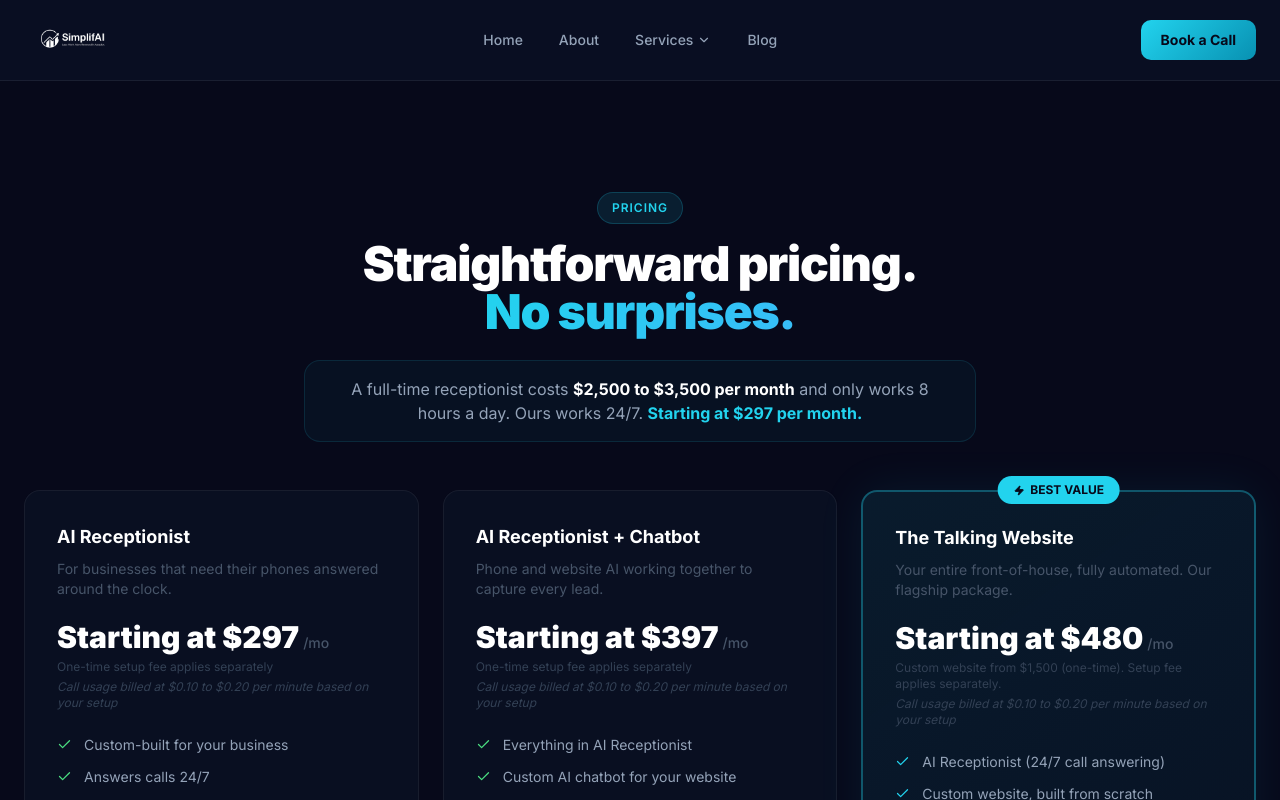
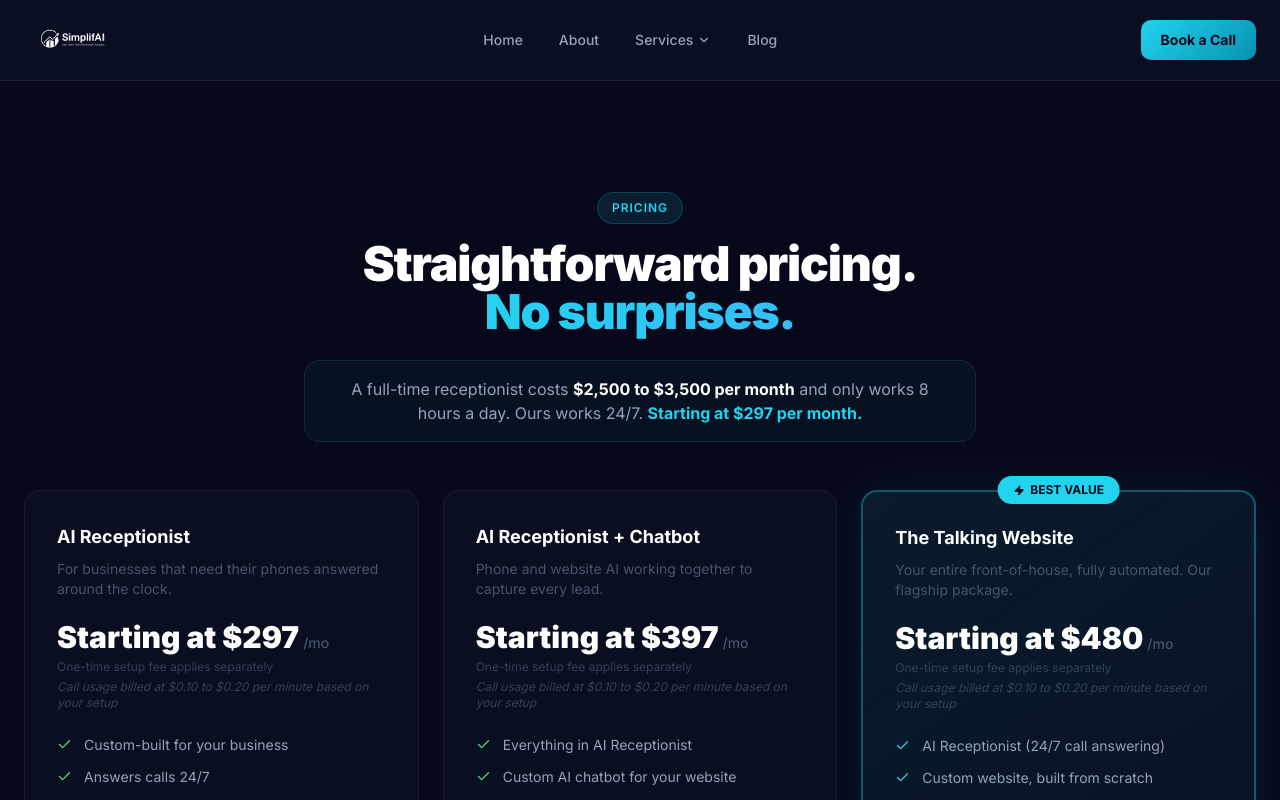
Before and after one commit to ted00789/simplifai-website, a Next.js app: page /pricing in a window 1280 px wide. Shown: the top 800 px of the page. Built offline with nearby package versions, Linux system fonts and the light colour scheme.

Commit message:
Fix Talking Website setup fee — remove specific $1,500 figure
Both pricing.md and PricingSection now show 'One-time (quoted separately)'
consistent with the other two plans.

Co-Authored-By: Claude Sonnet 4.6 <noreply@anthropic.com>

```diff
--- a/src/components/PricingSection.tsx
+++ b/src/components/PricingSection.tsx
@@ -46,7 +46,7 @@ const tiers = [
     name: 'The Talking Website',
     price: 'Starting at $480',
     period: '/mo',
-    setup: 'Custom website from $1,500 (one-time). Setup fee applies separately.',
+    setup: 'One-time setup fee applies separately',
     callNote: 'Call usage billed at $0.10 to $0.20 per minute based on your setup',
     description: 'Your entire front-of-house, fully automated. Our flagship package.',
     features: [
```
Also changed, not shown: public/pricing.md (+1 -2 lines).
